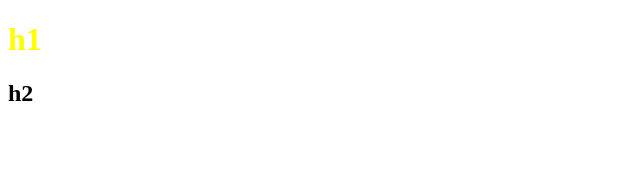
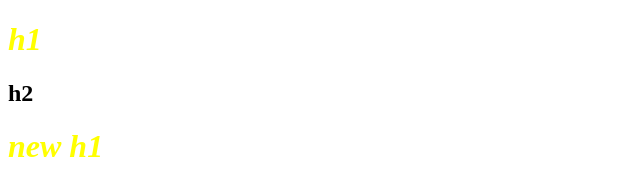
Before and after one commit to b856741/git_practice, a plain HTML site: page index.html in a window 1280 px wide. Shown: the whole page, without its empty margins (0-640 px from the left). Drawn offline with Linux system fonts and the light colour scheme.

Commit message:
modify html and css

```diff
--- a/css/all.css
+++ b/css/all.css
@@ -1,3 +1,4 @@
 h1{
     color: yellow;
+    font-style: italic;
 }
--- a/index.html
+++ b/index.html
@@ -9,5 +9,6 @@
 <body>
     <h1>h1</h1>
     <h2>h2</h2>
+    <h1>new h1</h1>
 </body>
 </html>
```
